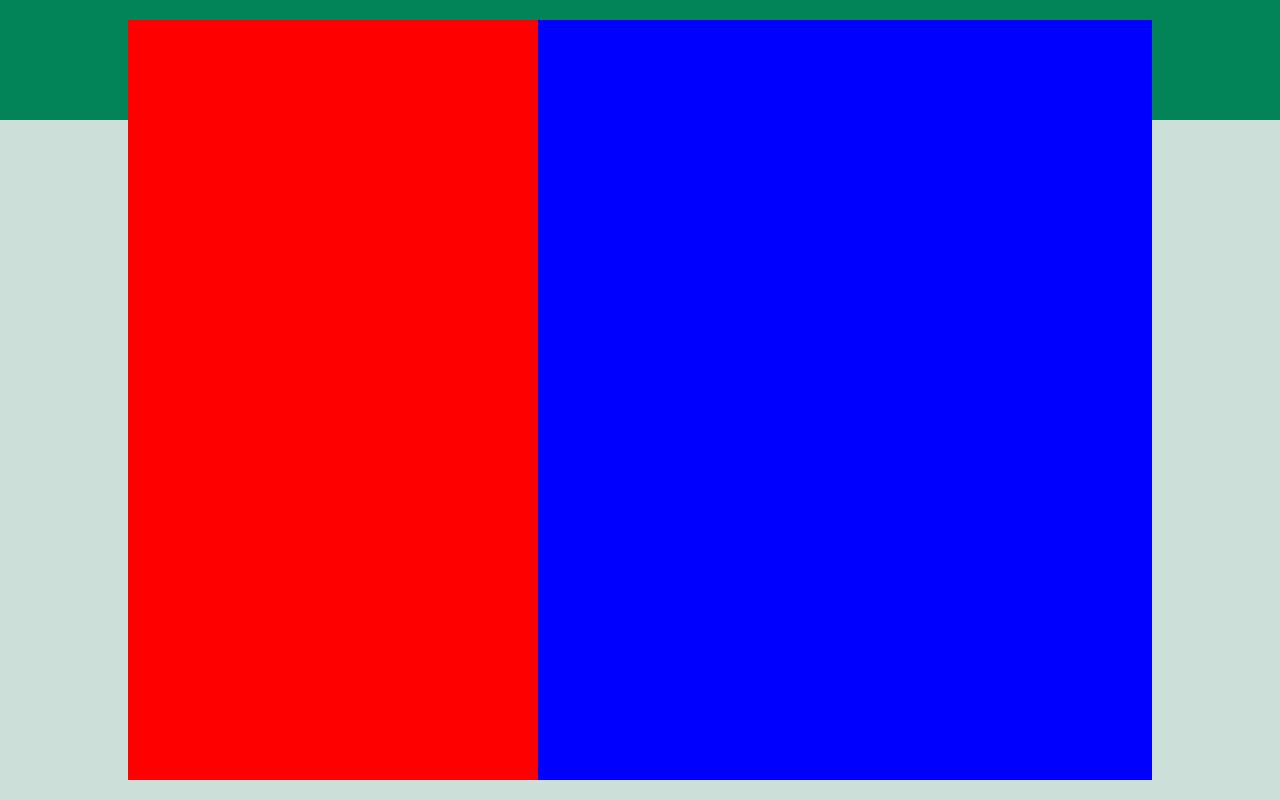
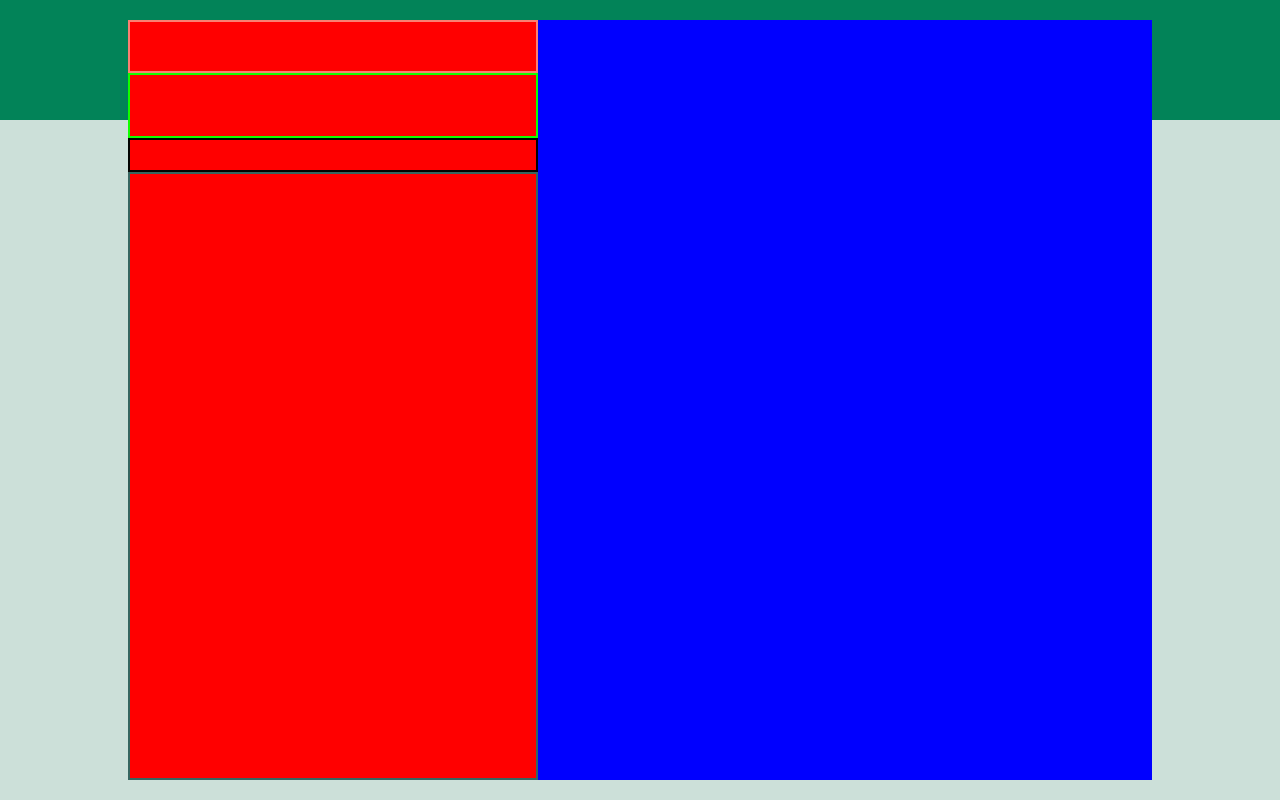
Before and after one commit to francescotroiano98/vue-boolzapp, a plain HTML site: page index.html in a window 1280 px wide. Drawn offline with nearby package versions, Linux system fonts and the light colour scheme.

Commit message:
added scheme layout to the left container

```diff
--- a/css/style.css
+++ b/css/style.css
@@ -35,3 +35,28 @@ background-color: rgb(2, 131, 88);
     height: 100%;
     background-color: blue;
 }
+.profile{
+
+    height: 7%;
+    width: 100%;
+    border: 2px solid salmon;
+
+}
+.notifications{
+    height: 8.5%;
+    width: 100%;
+    border: 2px solid rgb(17, 255, 0);
+
+}
+.research{
+    height: 4.5%;
+    width: 100%;
+    border: 2px solid rgb(2, 4, 1);
+
+}
+.contacts{
+    height: 80%;
+    width: 100%;
+    border: 2px solid rgb(54, 102, 96);
+
+}
--- a/index.html
+++ b/index.html
@@ -25,6 +25,18 @@
         <section class="chat-container bg-info position-absolute">
 
             <section class="left-container">
+                <div class="profile">
+
+                </div>
+                <div class="notifications">
+
+                </div>
+                <div class="research">
+
+                </div>
+                <div class="contacts overflow-scroll"> <!--QUI ANDRA' MESSO IL V-FOR CON TUTTI I CONTATTI-->
+
+                </div>
 
             </section>
 
@@ -34,6 +46,16 @@
 
 
             <section class="right-container">
+
+                <div>
+
+                </div>
+                <div>
+
+                </div>
+                <div>
+
+                </div>
 
             </section>
 
```
